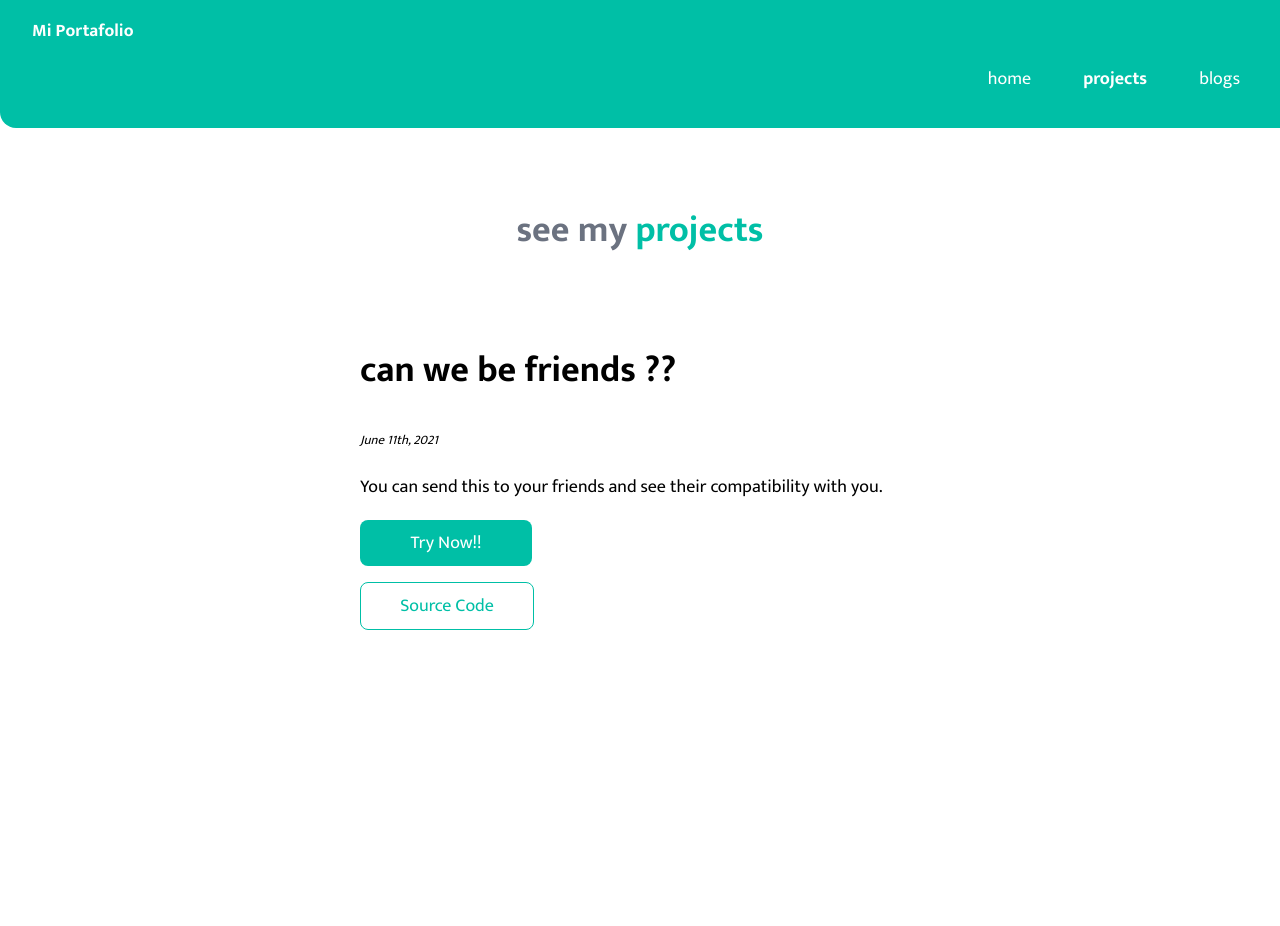
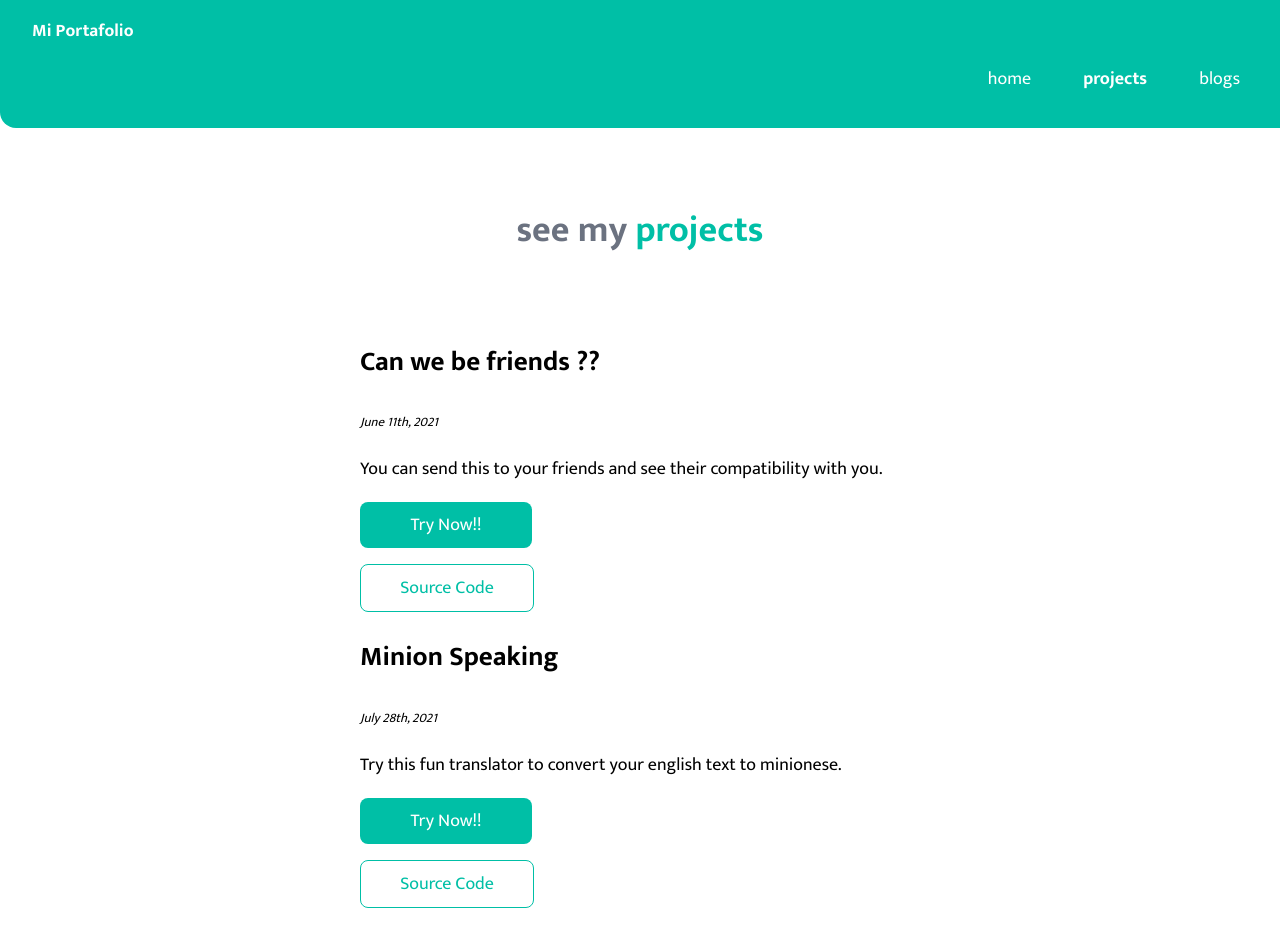
Before and after one commit to xii-vi/portfolio, a plain HTML site: page projects.html in a window 1280 px wide. Before the commit the page ends 800 px from the top, so only its background shows below. Drawn offline with Linux system fonts and the light colour scheme.

Commit message:
update : project

```diff
--- a/projects.html
+++ b/projects.html
@@ -32,7 +32,7 @@
     <ul class="list-non-bullet">
 
         <li class="containers containers-centre">
-            <h1>can we be friends ??</h1>
+            <h2>Can we be friends ??</h2>
             <em style="font-size: small;">June 11th, 2021</em>
             <p>
                 You can send this to your friends and see their compatibility with you.
@@ -43,9 +43,20 @@
             <span class="brmedium"></span>
 
             <a class="links link-secondary" href="https://github.com/xii-vi/Can-We-Be-Friends-">Source Code</a>
+        </li>
 
+        <li class="containers containers-centre">
+            <h2>Minion Speaking</h2>
+            <em style="font-size: small;">July 28th, 2021</em>
+            <p>
+                Try this fun translator to convert your english text to minionese.
+            </p>
+            <a class="links link-primary"
+                href="https://beaminion.netlify.app/">Try Now!!</a>
 
+            <span class="brmedium"></span>
 
+            <a class="links link-secondary" href="https://github.com/xii-vi/neogcamp-banana-speak">Source Code</a>
         </li>
 
     </ul>
```
Also changed, not shown: index.html (+1 -1 lines).
